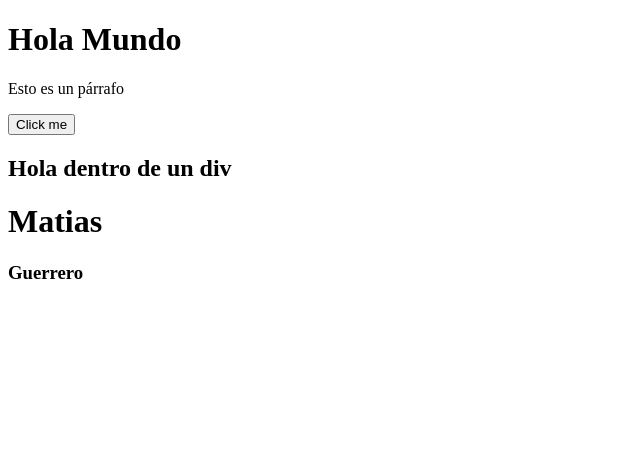
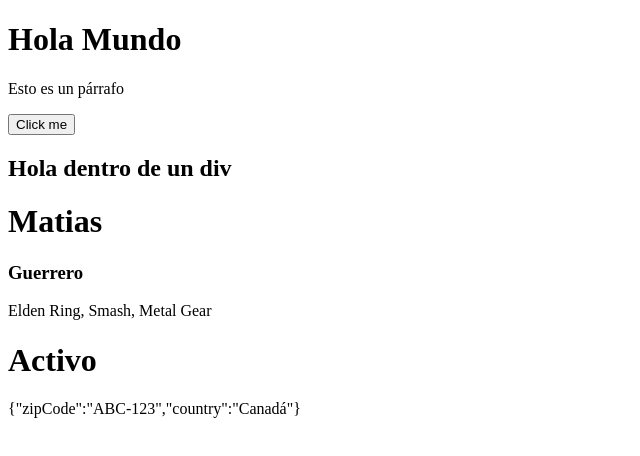
Before and after one commit to Mafius19/react-bootcamp, a React (Vite) app in the folder 02-first-steps/: page / in a window 1280 px wide. Shown: the top 456 px of the page, without its empty margins (0-640 px from the left). Built offline with nearby package versions, Linux system fonts and the light colour scheme.

Commit message:
Seccion 4 - Impresion de variables

```diff
--- a/02-first-steps/src/MyAwesomeApp.tsx
+++ b/02-first-steps/src/MyAwesomeApp.tsx
@@ -1,9 +1,26 @@
+const firstName = 'Matias';
+const lastName = 'Guerrero'
+
+const favoriteGames = ['Elden Ring', 'Smash', 'Metal Gear'];
+const isActive = true
+
+const addres= {
+  zipCode: 'ABC-123',
+  country: 'Canadá'
+}
 
 export const MyAwesomeApp = () => {
+
+
   return (
     <>
-      <h1>Matias</h1>
-      <h3>Guerrero</h3>
+      <h1>{firstName}</h1>
+      <h3>{lastName}</h3>
+
+      <p>{favoriteGames.join(', ')}</p>
+      <h1>{isActive ? 'Activo' : 'No activo'} </h1>
+
+      <p>{JSON.stringify(addres)}</p>
     </>
   )
 }
```
